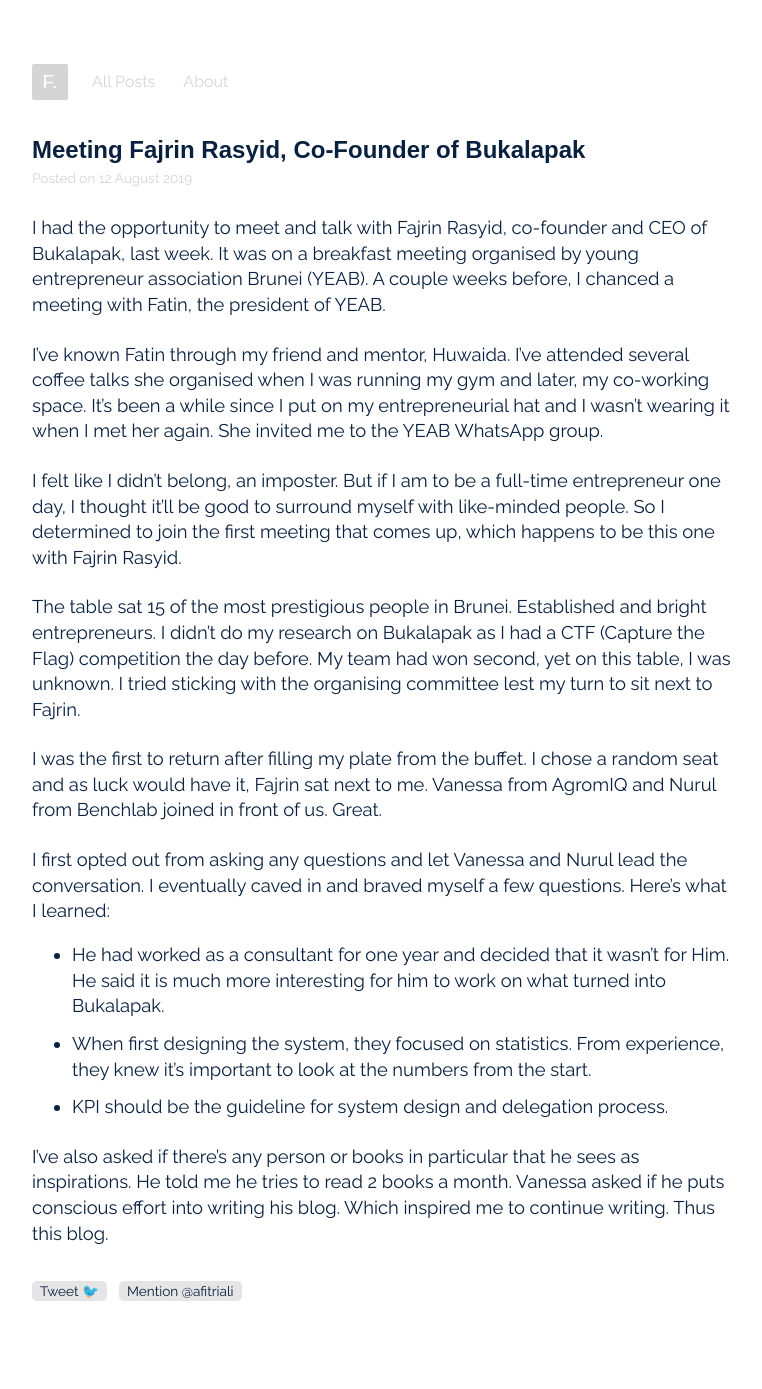
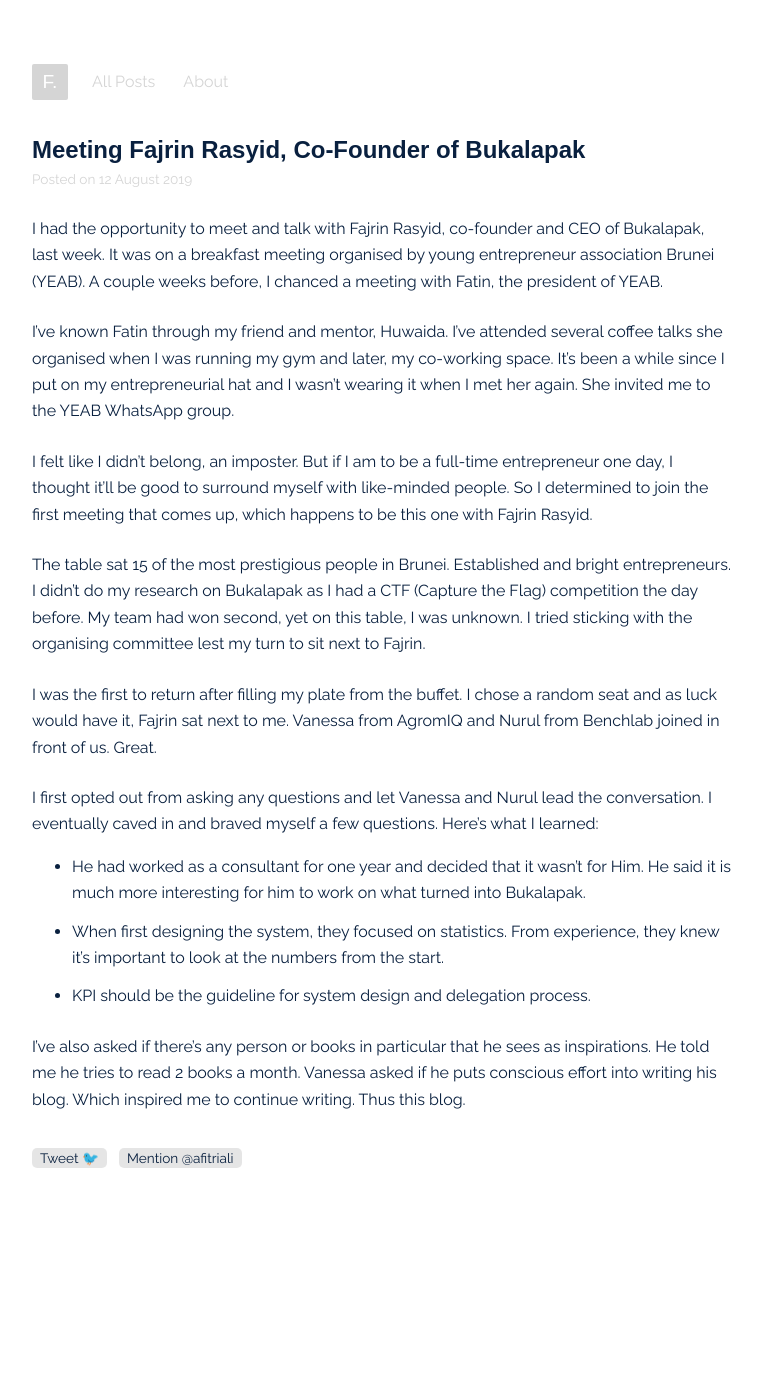
Before and after one commit to xfltrt/xfltrt.github.io, a Jekyll site: the page built from _posts/2019-08-12-meeting-fajrin-rasyid.md, in a window 1280 px wide. Shown: the whole page, without its empty margins (258-1020 px from the left). Built offline with Jekyll 4.4.1, drawn with Linux system fonts in a browser that asks for light colours; some web fonts are replaced; comment, search, counter and statistics services are not loaded; after the commit the page ends 1255 px from its top, so only the background shows below that.

Commit message:
Update main.scss

```diff
--- a/_sass/main.scss
+++ b/_sass/main.scss
@@ -33,8 +33,7 @@
 
 p,
 li {
-  font-size: 1.15rem;
-  line-height: 1.6rem;
+  line-height: 1.65rem;
 }
 
 p {
```
